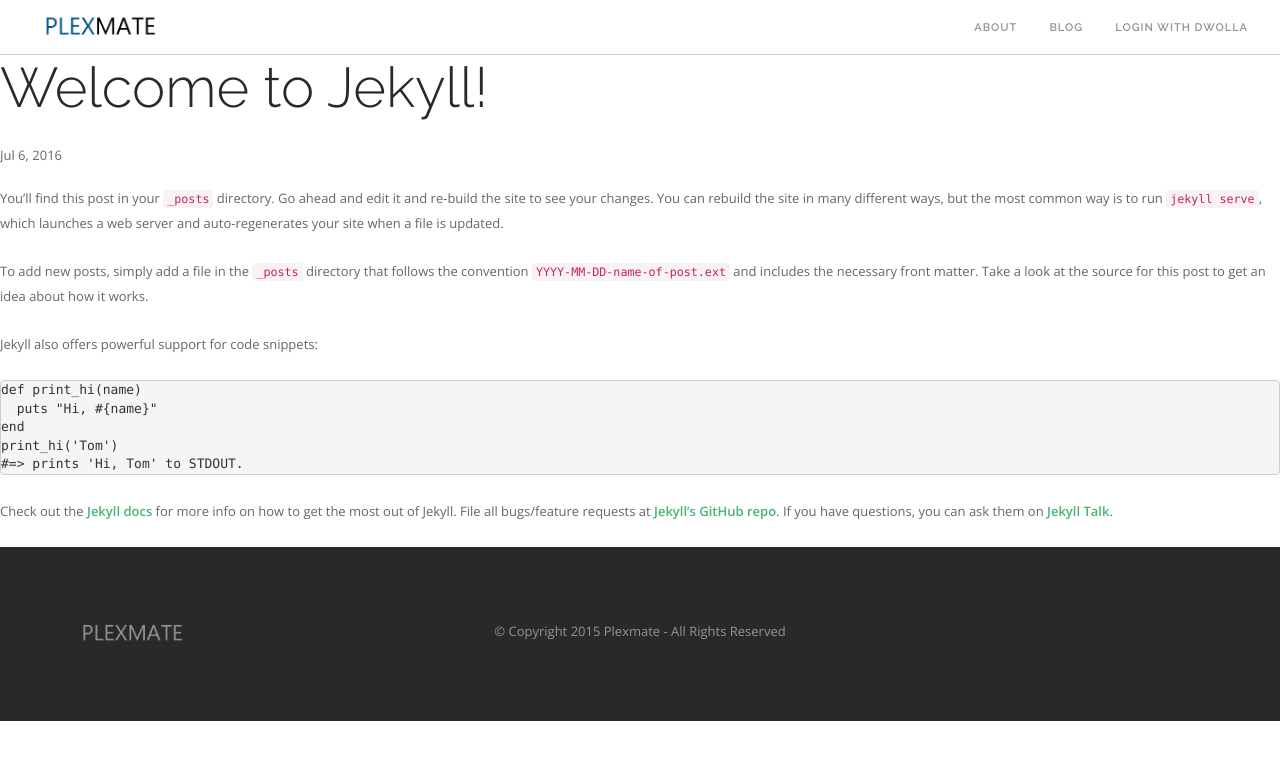
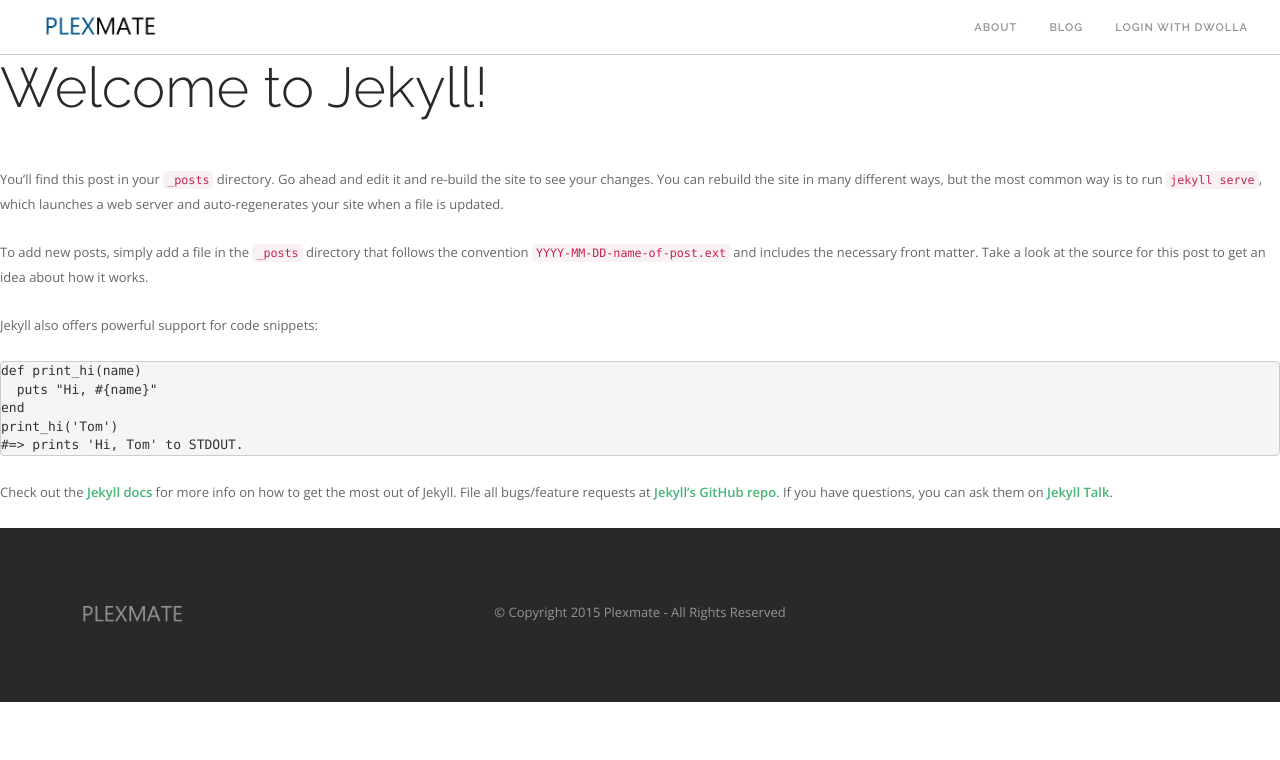
Before and after one commit to toptutoring/ttutoring, a Jekyll site: the page built from _posts/2016-07-05-welcome-to-jekyll.markdown, in a window 1280 px wide. Shown: the top 760 px of the page. Built offline with Jekyll 4.4.1, drawn with Linux system fonts in a browser that asks for light colours; nearby versions of some CDN libraries; library files that are not in the unit come from our copies; comment, search, counter and statistics services are not loaded.

Commit message:
Make the display of dates conditional on blog posts

```diff
--- a/_layouts/post.html
+++ b/_layouts/post.html
@@ -5,7 +5,11 @@
 
   <header class="post-header">
     <h1 class="post-title" itemprop="name headline">{{ page.title }}</h1>
-    <p class="post-meta"><time datetime="{{ page.date | date_to_xmlschema }}" itemprop="datePublished">{{ page.date | date: "%b %-d, %Y" }}</time>{% if page.author %} • <span itemprop="author" itemscope itemtype="http://schema.org/Person"><span itemprop="name">{{ page.author }}</span></span>{% endif %}</p>
+    <p class="post-meta">
+    {% if page.date_enabled %}
+      <time datetime="{{ page.date | date_to_xmlschema }}" itemprop="datePublished">{{ page.date | date: "%b %-d, %Y" }}</time>
+    {% endif %}
+    {% if page.author %} • <span itemprop="author" itemscope itemtype="http://schema.org/Person"><span itemprop="name">{{ page.author }}</span></span>{% endif %}</p>
   </header>
 
   <div class="post-content" itemprop="articleBody">
```
